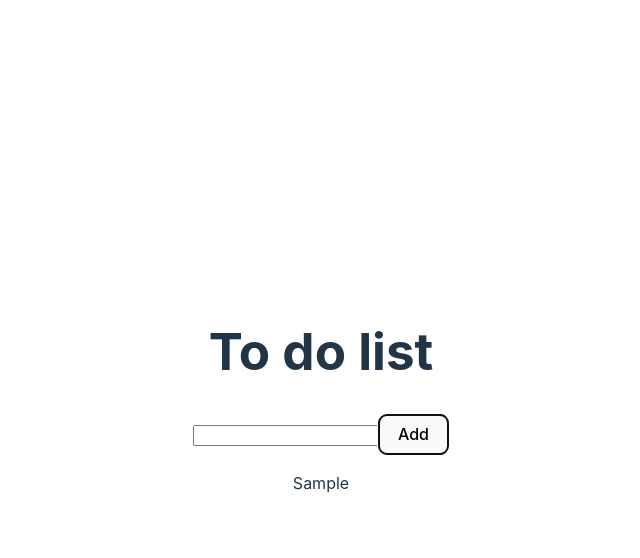
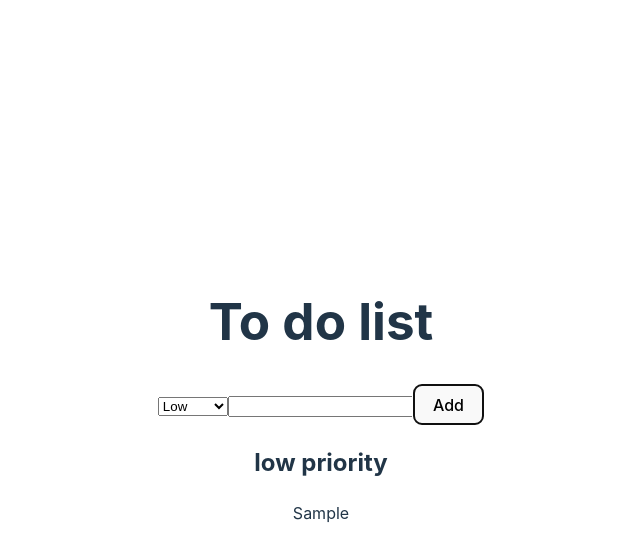
Before and after one commit to Paprikatto/to-do-list-react, a React (Vite) app: page / in a window 1280 px wide. Both pictures are taken after typing "Sample" into the empty fields and a click on the button "Add". Shown: the top 558 px of the page, without its empty margins (319-959 px from the left). Built offline with nearby package versions, Linux system fonts and the light colour scheme.

Commit message:
added priority with sorting from high to low

```diff
--- a/src/components/NewTaskForm.tsx
+++ b/src/components/NewTaskForm.tsx
@@ -1,7 +1,12 @@
 export default function NewTaskForm(props: any) {
     return (
         <form onSubmit={props.onSubmit}>
-            <input type="text" name="text" value={props.inputValue} onChange={props.onChange} />
+            <select name="priority" value={props.NewTaskData.priority} onChange={props.onChange}>
+                <option value={1}>High</option>
+                <option value={2}>Medium</option>
+                <option value={3}>Low</option>
+            </select>
+            <input type="text" name="text" value={props.NewTaskData.text} onChange={props.onChange} />
             <button type="submit">Add</button>
         </form>
     )
--- a/src/components/ToDoList.tsx
+++ b/src/components/ToDoList.tsx
@@ -5,26 +5,40 @@ interface Task {
     id: number;
     text: string;
     done: boolean;
+    priority: number;
+}
+interface NewTask {
+    text: string;
+    priority: string;
 }
 
 export default function ToDoList() {
     const [tasks, setTasks] = useState<Task[]>([]);
-    const [inputValue, setInputValue] = useState<string>("");
+    const [inputValue, setInputValue] = useState<NewTask>({
+        text: "",
+        priority: "3"
+    });
+
+    const priorities = ["high", "medium", "low"]
 
     function handleInputChange(event: React.ChangeEvent<HTMLInputElement>) {
-        setInputValue(event.target.value);
+        setInputValue((prev) => ({
+            ...prev,
+            [event.target.name]: event.target.value
+        }));
     }
 
     function handleSubmit(event: React.FormEvent<HTMLFormElement>) {
         event.preventDefault();
-        if (!inputValue) return;
+        if (!inputValue.text) return;
         const newTask: Task = {
             id: Date.now(),
-            text: inputValue,
+            text: inputValue.text,
             done: false,
+            priority: parseInt(inputValue.priority),
         };
         setTasks([...tasks, newTask]);
-        setInputValue("");
+        setInputValue({ text: "", priority: "3" });
     }
 
     function toggleDone(taskId: number) {
@@ -39,15 +53,22 @@ export default function ToDoList() {
         });
         setTasks(updatedTodos);
     }
+    const sortedTasks = [...tasks].sort((a, b) => a.priority - b.priority)
+    let prevPriority = 0
     return (
         <div>
-            <NewTaskForm onSubmit={handleSubmit} inputValue={inputValue} onChange={handleInputChange} />
+            <NewTaskForm onSubmit={handleSubmit} NewTaskData={inputValue} onChange={handleInputChange} />
             <ul>
                 {/*lista tasków */}
                 {
-                    tasks.map((item) => (
+                    sortedTasks.map((item) => {
+                        let renderPriority = prevPriority !== item.priority
+                        prevPriority = item.priority
+                        console.log(item.priority)
+                        return (
+                            <span key={item.id}>
+                                {renderPriority && <h2>{priorities[item.priority - 1]} priority</h2>}
                                 <li
-                            key={item.id}
                                     style={{
                                         textDecoration: item.done ? "line-through" : "",
                                         cursor: "pointer"
@@ -56,7 +77,9 @@ export default function ToDoList() {
                                 >
                                     {item.text}
                                 </li>
-                    ))
+                            </span>
+                        )
+                    })
                 }
             </ul>
         </div>
```
Lines whose indentation alone changed are shown as unchanged.
